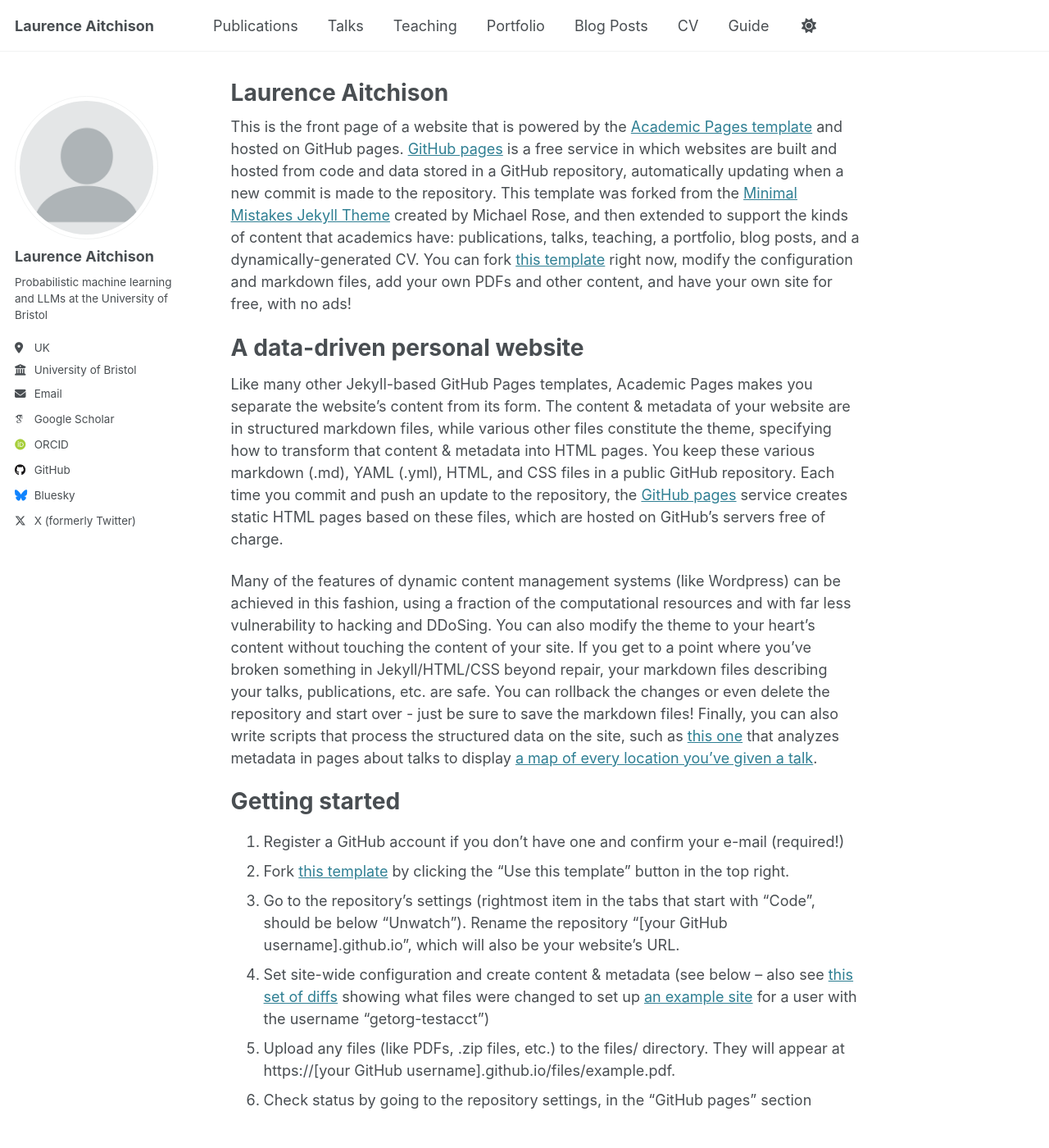
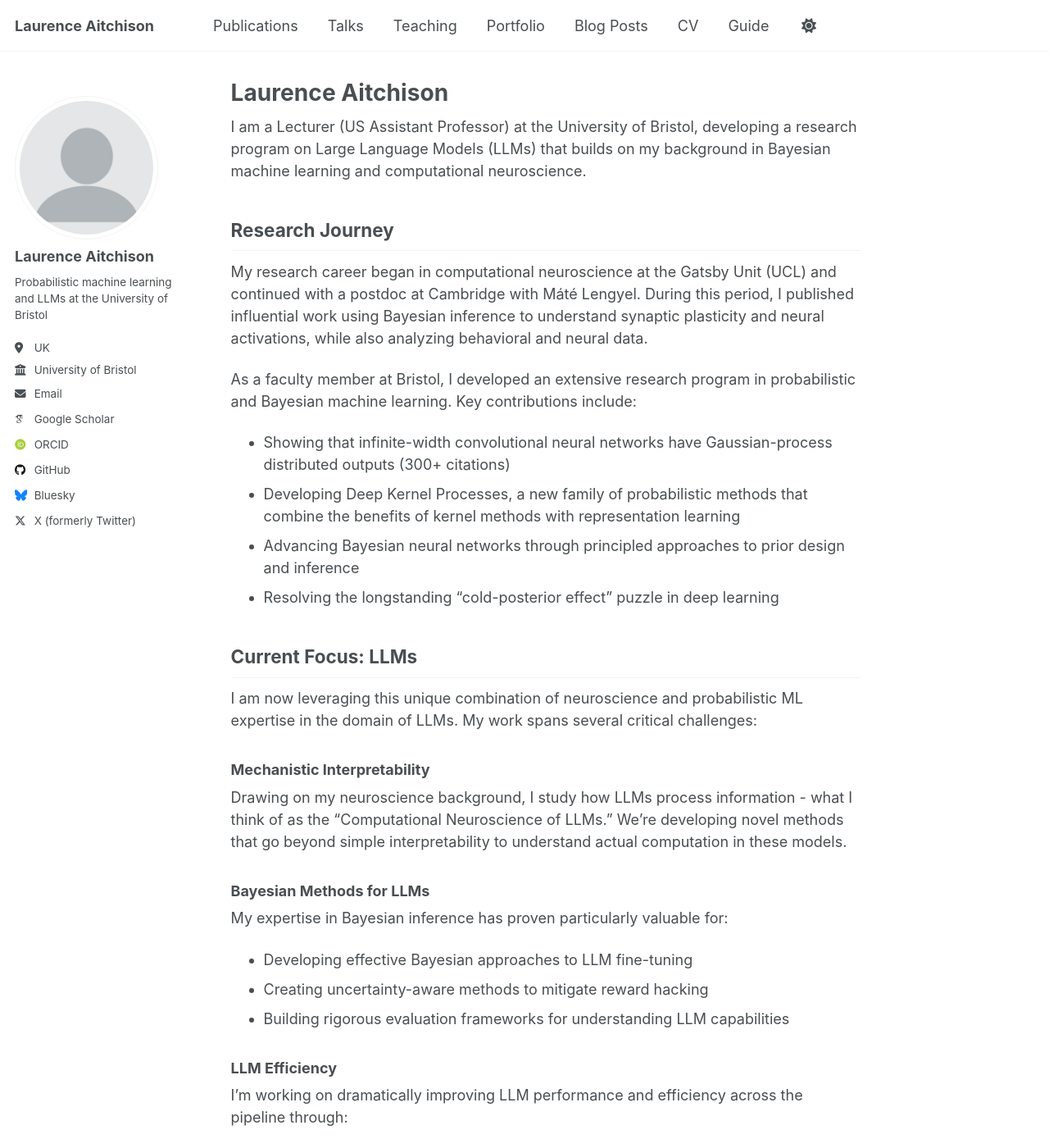
Before and after one commit to LaurenceA/academicpages, a Jekyll site: the page built from _pages/about.md, in a window 1280 px wide and 1400 px high. Shown: the whole window at 82% size. Built offline with Jekyll 4.4.1, drawn with Linux system fonts in a browser that asks for light colours; some web fonts are replaced; some of the changed text lies outside the part shown.

Commit message:
Fix teaching

```diff
--- a/_pages/about.md
+++ b/_pages/about.md
@@ -7,43 +7,46 @@ redirect_from:
   - /about.html
 ---
 
-This is the front page of a website that is powered by the [Academic Pages template](https://github.com/academicpages/academicpages.github.io) and hosted on GitHub pages. [GitHub pages](https://pages.github.com) is a free service in which websites are built and hosted from code and data stored in a GitHub repository, automatically updating when a new commit is made to the repository. This template was forked from the [Minimal Mistakes Jekyll Theme](https://mmistakes.github.io/minimal-mistakes/) created by Michael Rose, and then extended to support the kinds of content that academics have: publications, talks, teaching, a portfolio, blog posts, and a dynamically-generated CV. You can fork [this template](https://github.com/academicpages/academicpages.github.io) right now, modify the configuration and markdown files, add your own PDFs and other content, and have your own site for free, with no ads!
+I am a Lecturer (US Assistant Professor) at the University of Bristol, developing a research program on Large Language Models (LLMs) that builds on my background in Bayesian machine learning and computational neuroscience.
 
-A data-driven personal website
-======
-Like many other Jekyll-based GitHub Pages templates, Academic Pages makes you separate the website's content from its form. The content & metadata of your website are in structured markdown files, while various other files constitute the theme, specifying how to transform that content & metadata into HTML pages. You keep these various markdown (.md), YAML (.yml), HTML, and CSS files in a public GitHub repository. Each time you commit and push an update to the repository, the [GitHub pages](https://pages.github.com/) service creates static HTML pages based on these files, which are hosted on GitHub's servers free of charge.
+## Research Journey
 
-Many of the features of dynamic content management systems (like Wordpress) can be achieved in this fashion, using a fraction of the computational resources and with far less vulnerability to hacking and DDoSing. You can also modify the theme to your heart's content without touching the content of your site. If you get to a point where you've broken something in Jekyll/HTML/CSS beyond repair, your markdown files describing your talks, publications, etc. are safe. You can rollback the changes or even delete the repository and start over - just be sure to save the markdown files! Finally, you can also write scripts that process the structured data on the site, such as [this one](https://github.com/academicpages/academicpages.github.io/blob/master/talkmap.ipynb) that analyzes metadata in pages about talks to display [a map of every location you've given a talk](https://academicpages.github.io/talkmap.html).
+My research career began in computational neuroscience at the Gatsby Unit (UCL) and continued with a postdoc at Cambridge with Máté Lengyel. During this period, I published influential work using Bayesian inference to understand synaptic plasticity and neural activations, while also analyzing behavioral and neural data.
 
-Getting started
-======
-1. Register a GitHub account if you don't have one and confirm your e-mail (required!)
-1. Fork [this template](https://github.com/academicpages/academicpages.github.io) by clicking the "Use this template" button in the top right.
-1. Go to the repository's settings (rightmost item in the tabs that start with "Code", should be below "Unwatch"). Rename the repository "[your GitHub username].github.io", which will also be your website's URL.
-1. Set site-wide configuration and create content & metadata (see below -- also see [this set of diffs](http://archive.is/3TPas) showing what files were changed to set up [an example site](https://getorg-testacct.github.io) for a user with the username "getorg-testacct")
-1. Upload any files (like PDFs, .zip files, etc.) to the files/ directory. They will appear at https://[your GitHub username].github.io/files/example.pdf.
-1. Check status by going to the repository settings, in the "GitHub pages" section
+As a faculty member at Bristol, I developed an extensive research program in probabilistic and Bayesian machine learning. Key contributions include:
 
-Site-wide configuration
-------
-The main configuration file for the site is in the base directory in [_config.yml](https://github.com/academicpages/academicpages.github.io/blob/master/_config.yml), which defines the content in the sidebars and other site-wide features. You will need to replace the default variables with ones about yourself and your site's github repository. The configuration file for the top menu is in [_data/navigation.yml](https://github.com/academicpages/academicpages.github.io/blob/master/_data/navigation.yml). For example, if you don't have a portfolio or blog posts, you can remove those items from that navigation.yml file to remove them from the header.
+- Showing that infinite-width convolutional neural networks have Gaussian-process distributed outputs (300+ citations)
+- Developing Deep Kernel Processes, a new family of probabilistic methods that combine the benefits of kernel methods with representation learning
+- Advancing Bayesian neural networks through principled approaches to prior design and inference
+- Resolving the longstanding "cold-posterior effect" puzzle in deep learning
 
-Create content & metadata
-------
-For site content, there is one markdown file for each type of content, which are stored in directories like _publications, _talks, _posts, _teaching, or _pages. For example, each talk is a markdown file in the [_talks directory](https://github.com/academicpages/academicpages.github.io/tree/master/_talks). At the top of each markdown file is structured data in YAML about the talk, which the theme will parse to do lots of cool stuff. The same structured data about a talk is used to generate the list of talks on the [Talks page](https://academicpages.github.io/talks), each [individual page](https://academicpages.github.io/talks/2012-03-01-talk-1) for specific talks, the talks section for the [CV page](https://academicpages.github.io/cv), and the [map of places you've given a talk](https://academicpages.github.io/talkmap.html) (if you run this [python file](https://github.com/academicpages/academicpages.github.io/blob/master/talkmap.py) or [Jupyter notebook](https://github.com/academicpages/academicpages.github.io/blob/master/talkmap.ipynb), which creates the HTML for the map based on the contents of the _talks directory).
+## Current Focus: LLMs
 
-**Markdown generator**
+I am now leveraging this unique combination of neuroscience and probabilistic ML expertise in the domain of LLMs. My work spans several critical challenges:
 
-The repository includes [a set of Jupyter notebooks](https://github.com/academicpages/academicpages.github.io/tree/master/markdown_generator
-) that converts a CSV containing structured data about talks or presentations into individual markdown files that will be properly formatted for the Academic Pages template. The sample CSVs in that directory are the ones I used to create my own personal website at stuartgeiger.com. My usual workflow is that I keep a spreadsheet of my publications and talks, then run the code in these notebooks to generate the markdown files, then commit and push them to the GitHub repository.
+### Mechanistic Interpretability
+Drawing on my neuroscience background, I study how LLMs process information - what I think of as the "Computational Neuroscience of LLMs." We're developing novel methods that go beyond simple interpretability to understand actual computation in these models.
 
-How to edit your site's GitHub repository
-------
-Many people use a git client to create files on their local computer and then push them to GitHub's servers. If you are not familiar with git, you can directly edit these configuration and markdown files directly in the github.com interface. Navigate to a file (like [this one](https://github.com/academicpages/academicpages.github.io/blob/master/_talks/2012-03-01-talk-1.md) and click the pencil icon in the top right of the content preview (to the right of the "Raw | Blame | History" buttons). You can delete a file by clicking the trashcan icon to the right of the pencil icon. You can also create new files or upload files by navigating to a directory and clicking the "Create new file" or "Upload files" buttons.
+### Bayesian Methods for LLMs
+My expertise in Bayesian inference has proven particularly valuable for:
+- Developing effective Bayesian approaches to LLM fine-tuning
+- Creating uncertainty-aware methods to mitigate reward hacking
+- Building rigorous evaluation frameworks for understanding LLM capabilities
 
-Example: editing a markdown file for a talk
-![Editing a markdown file for a talk](/images/editing-talk.png)
+### LLM Efficiency
+I'm working on dramatically improving LLM performance and efficiency across the pipeline through:
+- Differentiable token skipping for "boring" inputs
+- Scale-free attention mechanisms
+- Novel parameter sharing architectures
+- Improved hyperparameter selection methods
 
-For more info
-------
-More info about configuring Academic Pages can be found in [the guide](https://academicpages.github.io/markdown/), the [growing wiki](https://github.com/academicpages/academicpages.github.io/wiki), and you can always [ask a question on GitHub](https://github.com/academicpages/academicpages.github.io/discussions). The [guides for the Minimal Mistakes theme](https://mmistakes.github.io/minimal-mistakes/docs/configuration/) (which this theme was forked from) might also be helpful.
+## Teaching
+
+I currently direct several courses at Bristol:
+- Methods of AI (150 students)
+- Data Driven Computer Science
+- Computational Neuroscience
+
+## Background
+
+I hold degrees from the University of Cambridge in Physics (BA, Double First) and Systems Biology (MSci, First), followed by a PhD from the Gatsby Computational Neuroscience Unit at UCL.
```
